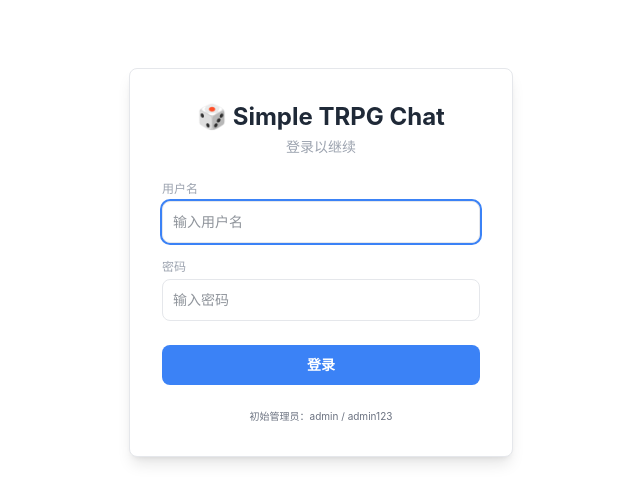
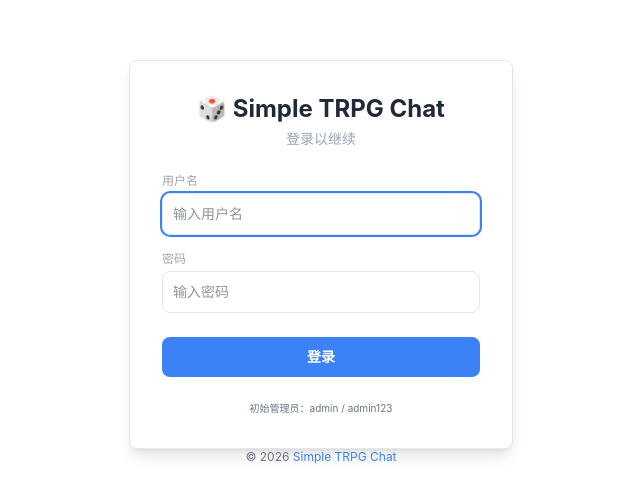
Before and after one commit to Joycai/simple-trpg-chat, a Next.js app: page /login in a window 1280 px wide. Shown: the part 138-640 px from the top of the page, without its empty margins (319-959 px from the left). Built offline with nearby package versions, Linux system fonts and the light colour scheme.

Commit message:
feat(login): #94 add footer with copyright + GitHub link + ICP placeholder
- Copyright line with GitHub project link
- ICP beian placeholder (NEXT_PUBLIC_ICP_BEIAN env var)
- Only shows when env var is set

Co-Authored-By: Claude Opus 4.8 <noreply@anthropic.com>

```diff
--- a/src/app/login/page.tsx
+++ b/src/app/login/page.tsx
@@ -115,6 +115,23 @@ export default function LoginPage() {
           {t("hint")}
         </p>
       </form>
+
+      <footer className="text-center text-xs text-text-dim space-y-1">
+        <p>
+          &copy; {new Date().getFullYear()}{" "}
+          <a href="https://github.com/Joycai/simple-trpg-chat" target="_blank" rel="noopener noreferrer"
+            className="text-primary hover:underline">
+            Simple TRPG Chat
+          </a>
+        </p>
+        {process.env.NEXT_PUBLIC_ICP_BEIAN && (
+          <p className="text-[10px] text-text-dim/50">
+            <a href="https://beian.miit.gov.cn/" target="_blank" rel="noopener noreferrer" className="hover:underline">
+              {process.env.NEXT_PUBLIC_ICP_BEIAN}
+            </a>
+          </p>
+        )}
+      </footer>
     </div>
   );
 }
```
